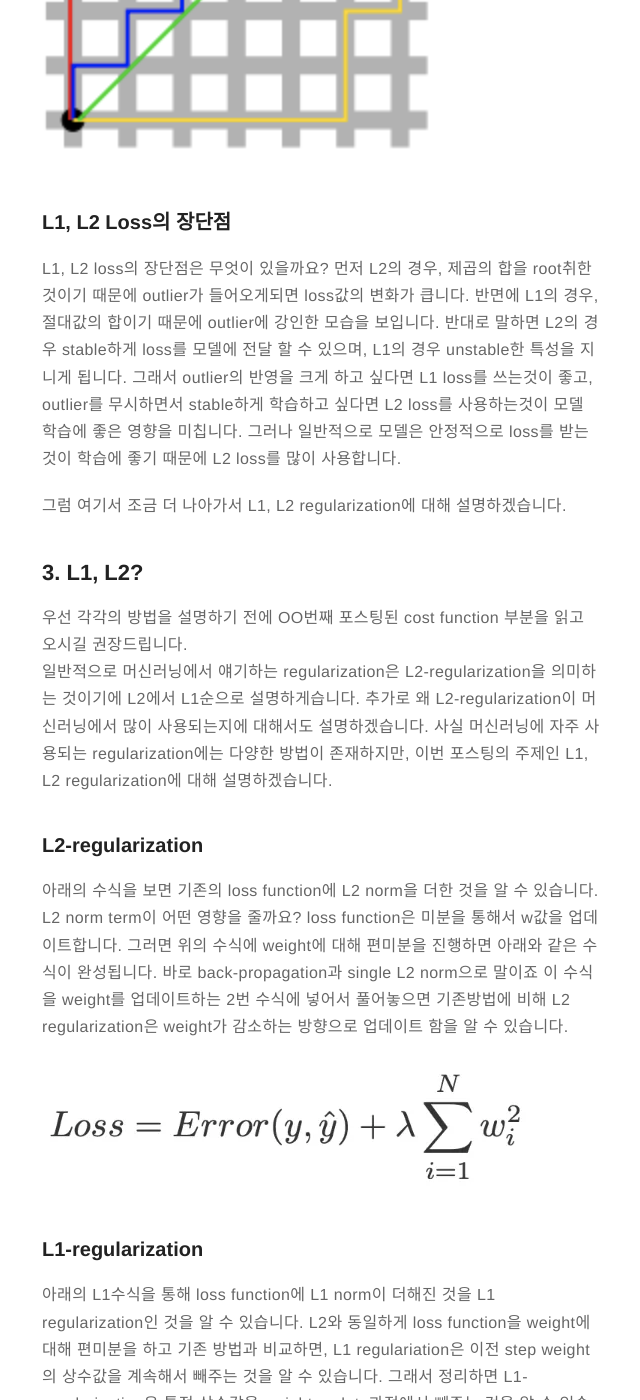
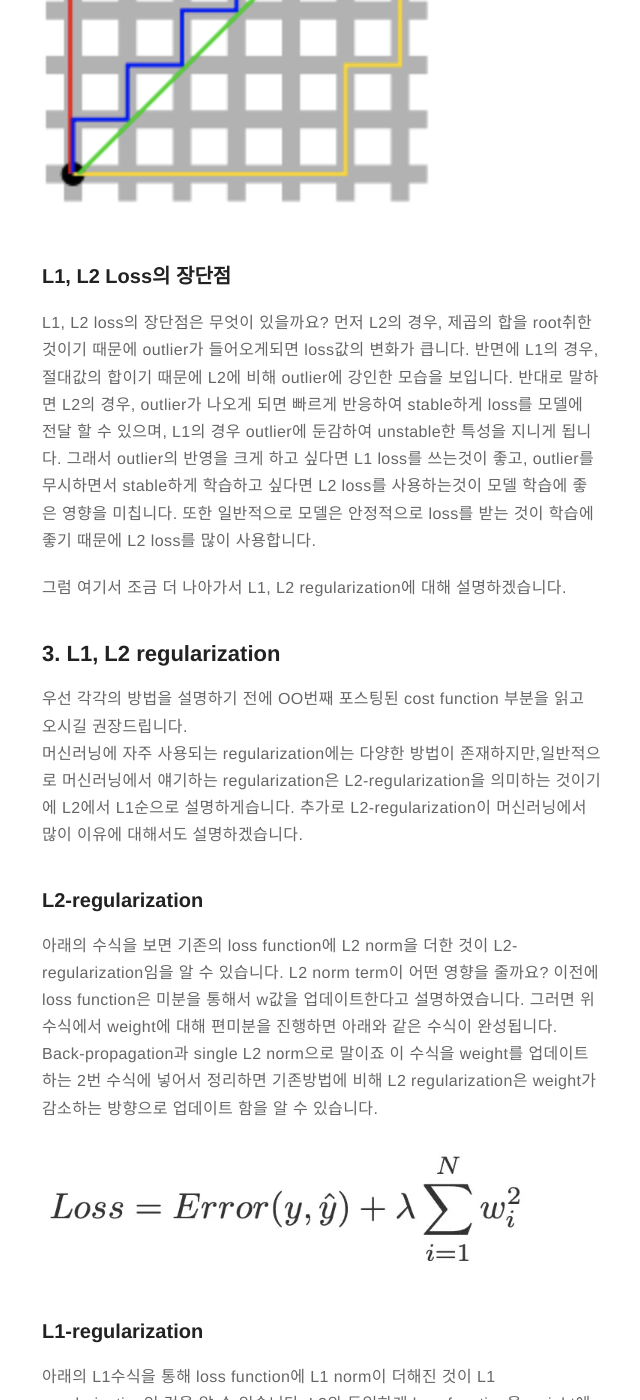
Before and after one commit to POZAlabs/pozalabs.github.io, a Jekyll site: the page built from _posts/2022-04-15-Regularization.md, in a window 1280 px wide and 1400 px high, scrolled down 3823 px. Shown: the whole window, without its empty margins (318-958 px from the left). Built offline with Jekyll 4.4.1, drawn with Linux system fonts in a browser that asks for light colours; comment, search, counter and statistics services are not loaded; some of the changed text lies outside the part shown.

Commit message:
sty) 220422 수정

```diff
--- a/_posts/2022-04-15-Regularization.md
+++ b/_posts/2022-04-15-Regularization.md
@@ -16,16 +16,16 @@ description: Regularization summary
 # Regularization
 ## 뭐든 적당한게 최고
 
-지금까지의 포스팅을 읽은 사람이라면 좋은 설계하에 학습을 잘하면 좋은 성능의 딥러닝 모델을 얻을 수 있다는 것을 알 수 있습니다. 그러나, '과유불급'이라는 말이 있듯 이전 포스팅에서 학습을 지나치게하면 많이 하면 오히려 성능이 떨어지는 요인에 대해 설명하셨습니다. 그리고 대부분의 딥러닝 개발자들이 생각보다 under-fitting보다 over-fitting에 대한 문제를 해결하기 위해 많은 리소스를 할애합니다.
+지금까지의 포스팅을 모두 읽은 사람이라면 좋은 모델 설계와 우수한 학습 방법으로 좋은 성능의 딥러닝 모델을 얻을 수 있다는 것을 알 수 있습니다. 그러나, '과유불급'이라는 말이 있듯 이전 포스팅에서 학습을 과도하게 많이하면 오히려 성능이 떨어지는 over-fitting에 대해 설명하였습니다. 그리고 대부분의 딥러닝 개발자들이 under-fitting보다 over-fitting에 대한 문제를 해결하기 위해 많은 리소스를 할애합니다.
 
 왜? 그냥 학습데이터 많이 사용하면 되잖아!
 
-사실 맞는 말입니다. 그러나 학습데이터의 양만 많다고 해서 아무나 좋은 모델을 개발할 수 있는 것은 아닙니다. 중요한 것은 학습데이터의 질입니다. 그러나 대부분의 질 좋은 학습데이터는 기업에서 소유를 하고 자신들만이 사용하려 하기 때문에 일반적인 개발자들은 질 좋고 많은 양의 데이터를 사용하기가 힘듭니다. 그리고 그 이유가 개발자들이 over-fitting해결에 좀더 집중을 하고 있는 이유입니다. 그리고 이런 over-fitting을 해결하기 위해 regularization기법이 사용됩니다.
+사실 맞는 말입니다. 그러나 단순히 학습데이터의 양만 많다고 해서 좋은 모델을 개발할 수 있는 것은 아닙니다. 중요한 것은 학습데이터의 질입니다. 그러나 대부분의 질 좋은 학습데이터는 기업에서 소유를 하고 자신들만이 사용하려 하기 때문에 일반적인 개발자들은 질 좋고 많은 양의 데이터를 사용하기가 매우 어렵습니다. 그래서 적은 양의 데이터와 낮은 품질의 데이터로 우수한 성능의 모델을 생성해야하기에 개자들이 over-fitting해결에 좀더 집중을 하고 있는 이유입니다. 그리고 이런 over-fitting을 해결하기 위한 대표적인 방법이 regularization기법입니다.
 
 이번 포스팅은 아래와 같은 순서로 진행합니다.
 1. What is Regularization?
 2. Norm
-3. L1, L2?
+3. L1, L2 regularization
 4. 정리
 5. reference
 
@@ -45,10 +45,10 @@ Regularization은 통계에서도 많이 사용되는 단어로 '일반화', '
 ## 2. Norm
 먼저 regularization을 설명하기 전에 알아야할 것이 있습니다. 바로 Norm이라는 것입니다. Norm이란 벡터의 크기를 계산하는 방법입니다. 수식은 아래와 같습니다. 다양한 종류의 norm도 많지만 여기서는 L1, L2 norm에 대해서만 설명을 드릴려고합니다.
 ### L1 Norm & Loss
-아래의 수식을 보면서 설명하겠습니다. L1 norm은 각 원소의 절대값의 합으로 계산되며, 'manhattan distance', 'texicab geometry'이라고 불리읍니다. 아래의 수식은 어떤 의미를 얘기할까요? 예를 들어 설명하겠습니다. 우리가 빌딩 숲을 지나서 목적지로 간다고 가정을 해봅시다. 1이 도로의 한 블럭을 의미한다고 가정하고, 현재 위치가 (-5,4) 목적지가 (3,10)이라고 가정을 하면 |-5-(+3)| + |4-(+10)| = 14 즉 어떤 방향으로 가든 총 14블럭을 이동해야 목적기에 도착이 가능합니다. 이제 manhattan distance라는 의미가 이해가 가시나요? 맨하탄에서 각 블럭을 1로 두고 목적지까지의 거리를 계산하면 L1 Norm처럼 계산하면되기 때문입니다.
+아래의 수식을 보면서 설명하겠습니다. L1 norm은 각 원소의 절대값의 합으로 계산되며, 'manhattan distance', 'texicab geometry'이라고도 불리읍니다. 아래의 수식은 어떤 의미를 얘기할까요? 예를 들어 설명하겠습니다. 우리가 빌딩 숲을 지나서 목적지로 간다고 가정을 해봅시다. 1이 도로의 한 블럭을 의미한다고 가정하고, 현재 위치가 (-5,4) 목적지가 (3,10)이라고 가정을 하면 |-5-(+3)| + |4-(+10)| = 14 즉 어떤 방향으로 가든 총 14블럭을 이동해야 목적기에 도착이 가능합니다. 이제 manhattan distance라는 의미가 이해가 가시나요? 맨하탄에서 각 블럭을 1로 두고 목적지까지의 거리를 계산하면 L1 Norm처럼 계산하면되기 때문입니다.
 
 ![l1_norm.png](/assets/images/Regularization/l1_norm.png)
-그러면 여기서 나아가서 L1 loss는 무엇일까요? 수식의 y_i는 정답값 f(x_i)는 예측값입니다. 수식을 설명하면 정답값과 예측값의 거리를 L1 norm방식으로 계산하겠다는 의미입니다.
+그러면 여기서 나아가서 L1 loss는 무엇일까요? 수식의 y_true는 정답값 y_pred는 예측값입니다. 수식을 설명하면 정답값과 예측값의 거리를 L1 norm방식으로 계산하겠다는 의미입니다.
 
 ![l1_loss.png](/assets/images/Regularization/l1_loss.png)
 
@@ -61,28 +61,27 @@ L1과 동일하게 L2 loss는 무엇일까요? 아래의 수식을 설명하면
 
 ![l1_loss.png](/assets/images/Regularization/l1_loss.png)
 
-아래의 그림을 보며 L1, L2 norm의 의미를 쉽게 이해할 수 가 있습니다. 초록색이 L2 norm, 나머지 선들이 모두 L1 norm을 의미합니다. 보시면 알 수 있듯 L2 norm은 오직 하나의 값만을 지니며, L1 norm은 여러 값이 존재할 수 있는 것입니다.
+아래의 그림을 보면 L1, L2 norm의 의미를 쉽게 이해할 수 가 있습니다. 초록색이 L2 norm, 나머지 선들이 모두 L1 norm을 의미합니다. 아래 그림에서 보이듯 L2 norm은 오직 하나의 값만을 지니며, L1 norm은 여러 값이 존재할 수 있는 것입니다.
 
 ![l1vsl2.png](/assets/images/Regularization/l1vsl2.png)
 
 
 ### L1, L2 Loss의 장단점
-L1, L2 loss의 장단점은 무엇이 있을까요? 먼저 L2의 경우, 제곱의 합을 root취한 것이기 때문에 outlier가 들어오게되면 loss값의 변화가 큽니다. 반면에 L1의 경우, 절대값의 합이기 때문에 outlier에 강인한 모습을 보입니다. 반대로 말하면 L2의 경우 stable하게 loss를 모델에 전달 할 수 있으며, L1의 경우 unstable한 특성을 지니게 됩니다. 그래서 outlier의 반영을 크게 하고 싶다면 L1 loss를 쓰는것이 좋고, outlier를 무시하면서 stable하게 학습하고 싶다면 L2 loss를 사용하는것이 모델 학습에 좋은 영향을 미칩니다. 그러나 일반적으로 모델은 안정적으로 loss를 받는 것이 학습에 좋기 때문에 L2 loss를 많이 사용합니다.
+L1, L2 loss의 장단점은 무엇이 있을까요? 먼저 L2의 경우, 제곱의 합을 root취한 것이기 때문에 outlier가 들어오게되면 loss값의 변화가 큽니다. 반면에 L1의 경우, 절대값의 합이기 때문에 L2에 비해 outlier에 강인한 모습을 보입니다. 반대로 말하면 L2의 경우, outlier가 나오게 되면 빠르게 반응하여 stable하게 loss를 모델에 전달 할 수 있으며, L1의 경우 outlier에 둔감하여 unstable한 특성을 지니게 됩니다. 그래서 outlier의 반영을 크게 하고 싶다면 L1 loss를 쓰는것이 좋고, outlier를 무시하면서 stable하게 학습하고 싶다면 L2 loss를 사용하는것이 모델 학습에 좋은 영향을 미칩니다. 또한 일반적으로 모델은 안정적으로 loss를 받는 것이 학습에 좋기 때문에 L2 loss를 많이 사용합니다.
 
 그럼 여기서 조금 더 나아가서 L1, L2 regularization에 대해 설명하겠습니다.
 
-## 3. L1, L2?
+## 3. L1, L2 regularization
 우선 각각의 방법을 설명하기 전에 OO번째 포스팅된 cost function 부분을 읽고 오시길 권장드립니다.
-일반적으로 머신러닝에서 얘기하는 regularization은 L2-regularization을 의미하는 것이기에 L2에서 L1순으로 설명하게습니다. 추가로 왜 L2-regularization이 머신러닝에서 많이 사용되는지에 대해서도 설명하겠습니다.
-사실 머신러닝에 자주 사용되는 regularization에는 다양한 방법이 존재하지만, 이번 포스팅의 주제인 L1, L2 regularization에 대해 설명하겠습니다.
+머신러닝에 자주 사용되는 regularization에는 다양한 방법이 존재하지만,일반적으로 머신러닝에서 얘기하는 regularization은 L2-regularization을 의미하는 것이기에 L2에서 L1순으로 설명하게습니다. 추가로 L2-regularization이 머신러닝에서 많이 이유에 대해서도 설명하겠습니다.
 
 ### L2-regularization
-아래의 수식을 보면 기존의 loss function에 L2 norm을 더한 것을 알 수 있습니다. L2 norm term이 어떤 영향을 줄까요? loss function은 미분을 통해서 w값을 업데이트합니다. 그러면 위의 수식에 weight에 대해 편미분을 진행하면 아래와 같은 수식이 완성됩니다. 바로 back-propagation과 single L2 norm으로 말이죠 이 수식을 weight를 업데이트하는 2번 수식에 넣어서 풀어놓으면 기존방법에 비해 L2 regularization은 weight가 감소하는 방향으로 업데이트 함을 알 수 있습니다.
+아래의 수식을 보면 기존의 loss function에 L2 norm을 더한 것이 L2-regularization임을 알 수 있습니다. L2 norm term이 어떤 영향을 줄까요? 이전에 loss function은 미분을 통해서 w값을 업데이트한다고 설명하였습니다. 그러면 위 수식에서 weight에 대해 편미분을 진행하면 아래와 같은 수식이 완성됩니다. Back-propagation과 single L2 norm으로 말이죠 이 수식을 weight를 업데이트하는 2번 수식에 넣어서 정리하면 기존방법에 비해 L2 regularization은 weight가 감소하는 방향으로 업데이트 함을 알 수 있습니다.
 
 ![l2_regularization.png](/assets/images/Regularization/l2_regularization.png)
 
 ### L1-regularization
-아래의 L1수식을 통해 loss function에 L1 norm이 더해진 것을 L1 regularization인 것을 알 수 있습니다. L2와 동일하게 loss function을 weight에 대해 편미분을 하고 기존 방법과 비교하면, L1 regulariation은 이전 step weight의 상수값을 계속해서 빼주는 것을 알 수 있습니다. 그래서 정리하면 L1-regularization은 특정 상수값을 weight update과정에서 빼주는 것을 알 수 있습니다.
+아래의 L1수식을 통해 loss function에 L1 norm이 더해진 것이 L1 regularization인 것을 알 수 있습니다. L2와 동일하게 loss function을 weight에 대해 편미분을 하고 기존 방법과 비교하면, L1 regulariation은 이전 step weight의 상수값을 계속해서 빼주는 것을 알 수 있습니다. 그래서 정리하면 L1-regularization은 특정 상수값을 weight update과정에서 빼주는 것을 알 수 있습니다.
 
 ![l1_regularization.png](/assets/images/Regularization/l1_regularization.png)
 
@@ -93,15 +92,15 @@ regularization관점에서 L1, L2는 무엇이 어떻게 같고 다를까요?
 
 그러면 이런 방법이 모델에 어떤 영향을 미칠까요?
 
-바로 local값 혹은 outlier에 영향을 크게 받지 않고 일반적인 case를 위해 모델을 학습하겠다는 의미가 됩니다. local값 혹은 outlier가 갑자기 큰값을 지니고 regularization이 없다면 local값에 따라 가중치가 높은 feature들은 더욱더 강조가 되고 그렇게 되면 상대적으로 weight가 낮았던 feature들은 더욱더 그 의미가 퇴색되어 overfitting이 일어나게 되는것입니다. 그래서 regularization을 통해 weight를 적정수준으로 낮춰주는 작업을 통해 모델 일반화를 진행하게 되는 것입니다.
+바로 일반적인 case를 위한 안정적인 모델을 생성하겠다는 의미가 됩니다. local값 혹은 outlier가 갑자기 큰값을 지니고 regularization이 없다면 local값에 따라 가중치가 높은 feature들은 계속해서 강조가 되고 그렇게 되면 아래의 세번째 그림처럼 overfitting이 일어나게 되는것입니다. 그래서 regularization을 통해 weight를 적정수준으로 낮춰주는 작업을 통해 모델 일반화를 진행하게 되는 것입니다.
 
 regularization을 통해 weight를 낮춰주게 되면 또 다른 장점이 발생하게 됩니다.
-첫번째, weight의 값들이 골고루 분포하게 됩니다. 아래의 그림처럼 특정 weight만 너무 강조되었을 경우, 낮은 성능의 모델이 생성되고 너무 고차원의 weight들이 존재하게 될경우 overfitting의 문제점이 발생하지만 regularization와 regularization-parameter의 조절로 적정수준의 weight를 남겨두어 모델 일반화를 진행하게 됩니다.
+첫번째, weight의 값들이 골고루 분포하게 됩니다. 아래의 그림처럼 특정 weight만 너무 강조되었을 경우, 낮은 성능의 모델이 생성되고 다수의 고차원 weight들이 존재하게 될경우 overfitting의 문제점이 발생하지만, regularization와 regularization-parameter의 조절로 적정수준의 weight를 남겨두어 모델 일반화를 진행하게 됩니다.
 두번째, activation function관점에서도 weight가 낮아지게된다면 모델 일반화가 가능하게 됩니다. 예전에 많이 사용되었던 activation function을 보시면, z = wa +b의 꼴입니다. 그리고 w가 작아지게 된다면 z는 선형부분에서 update를 진행하게 됩니다. 그렇게 되면 각 layer가 선형적인 특성을 지니고 나아가 전체 모델도 선형적인 특성을 지닌 모델이 됩니다. 그러면 반대로 이런생각을 하실수 있습니다.
 
 ![regularization_wf.png](/assets/images/Regularization/regularization_wf.png)
 
-'머신러닝이 비선형적인 문제를 잡으려고 개발되는 기술인데 저렇게 되면 성능이 안좋은거 아닌가?' 어느정도 맞는 얘기입니다. 그러나 여기서 얘기하는 수준은 과도하게 학습되어 학습한 데이터만 예측하는 수준보다는 일반화를 시켜야지 좋은 모델이 된다는 가정하게 개발된 기술이며 현재 많은 머신러닝 개발자들이 해당기술을 통해 성능 증가를 확인했기에 무턱대고 사용해도 될 정도의 성능이 보장된 기술입니다.
+'머신러닝이 비선형적인 문제를 잡으려고 개발되는 기술인데 저렇게 되면 성능이 안좋은거 아닌가?' 어느정도 맞는 얘기입니다. 그러나 여기서 얘기하는 수준은 과도하게 학습되어 학습한 데이터만 예측하는 수준보다는 일반화를 시켜야지 좋은 모델이 된다는 가정하게 개발된 기술이며 현재 많은 머신러닝 개발자들이 해당기술을 통해 성능 증가를 확인했기에 무턱대고 사용해도 될 정도로 이미 성능이 보장된 기술입니다.
 
 ### 차이점
 그러면 L1, L2는 어떻게 다를까요?
```
